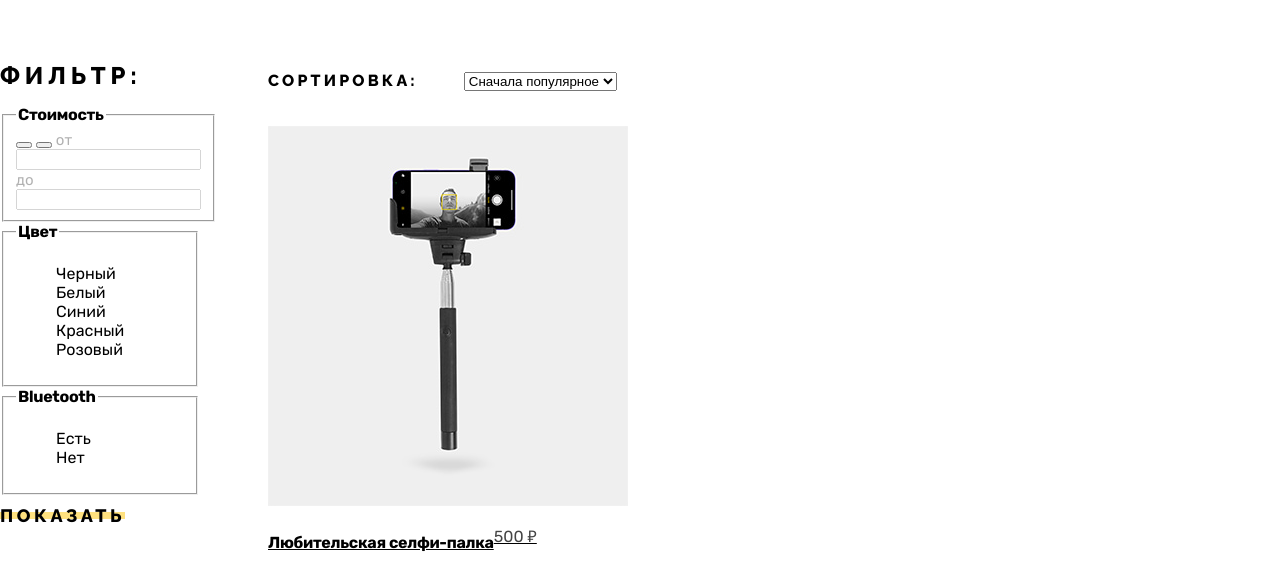
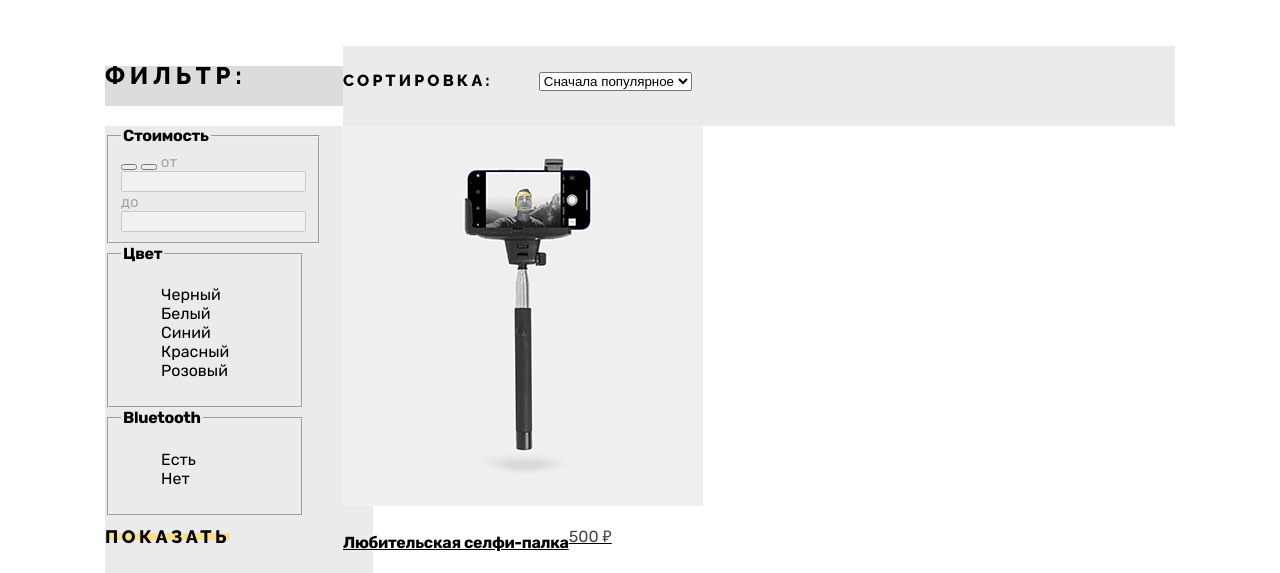
Before and after one commit to KaterinaRomanova/1023531-device-32, a plain HTML site: page catalog.html in a window 1280 px wide. Shown: the part 329-902 px from the top of the page. Drawn offline with Linux system fonts and the light colour scheme; files whose address does not match are found by name.

Commit message:
add some styles

```diff
--- a/catalog.html
+++ b/catalog.html
@@ -130,7 +130,6 @@
         </div>
       </header>
       <section class="catalog-products">
-        <div class="catalog-products__column">
         <h2 class="catalog-filter__label title-label" for="">Фильтр:</h2>
         <form class="catalog-filter" action="https://echo.htmlacademy.ru/" method="get">
           <fieldset class="catalog-filter__group">
@@ -209,8 +208,6 @@
           </fieldset>
           <button class="button catalog-filter__button" type="submit">Показать</button>
         </form>
-        </div>
-        <div class="catalog-products__column">
         <div class="sorting">
           <form class="sorting-select" action="https://echo.htmlacademy.ru/" method="get">
             <label class="sorting-select__label title-label" for="sorting">Сортировка:</label>
@@ -228,6 +225,7 @@
             <span class="visually-hidden">По возрастанию</span>
           </a>
         </div>
+        <div class="content-wrapper">
           <ul class="catalog-products__list">
             <li class="product-card">
               <a class="product-card__link" href="#">
--- a/styles/style.css
+++ b/styles/style.css
@@ -1518,6 +1518,55 @@ body{
 
 
 /* PRODUCT-ITEMS */
+.catalog-products{
+  display: grid;
+  grid-template-columns: 1fr 238px 832px 1fr;
+  grid-template-rows: auto auto;
+  grid-template-areas:
+    "filter-header-before filter-header sort sort-after"
+    "filter-content-before filter-content content content-after"
+}
+.catalog-filter__label{
+  grid-area: filter-header;
+  background-color: var(--main-bg-filter-color);
+}
+
+.catalog-filter__label::before{
+  grid-area: filter-header-before;
+  background-color: var(--main-bg-filter-color);
+  content: '';
+}
+
+.sorting{
+  grid-area: sort;
+  background-color: var(--main-bg-sort-color);
+}
+
+.sorting::after{
+  content: '';
+  background-color: var(--main-bg-sort-color);
+  grid-area: sort-after;
+}
+
+.catalog-filter{
+  grid-area: filter-content;
+  background-color: var(--main-bg-sort-color);
+}
+
+.catalog-filter::before{
+  content: "";
+  grid-area: filter-content-before;
+  background-color: var(--main-bg-sort-color);
+}
+
+.content-wrapper{
+  grid-area: content;
+}
+
+.content-wrapper::after{
+  content: "";
+  grid-area: content-after;
+}
 
 .catalog-products__list{
   margin: 0;
@@ -1525,9 +1574,7 @@ body{
   list-style: none;
 }
 
-.product-card{
-
-}
+
 
 .product-card__link{
   color: inherit;
@@ -1557,6 +1604,7 @@ body{
 }
 
 .catalog-products__button{
+  padding: 15px 0;
   width: 100%;
   display: flex;
   align-items: center;
```
Lines whose indentation alone changed are shown as unchanged.
